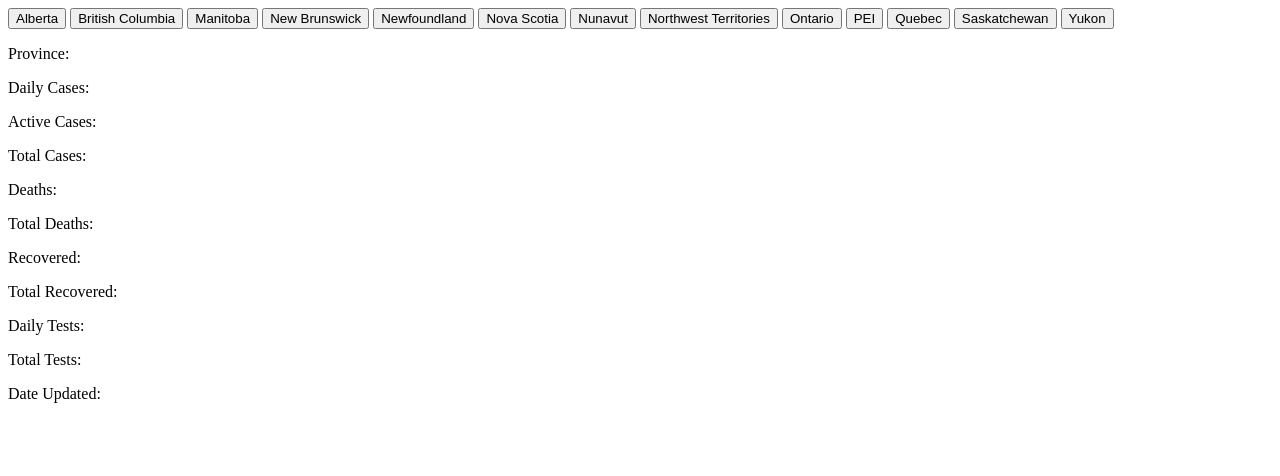
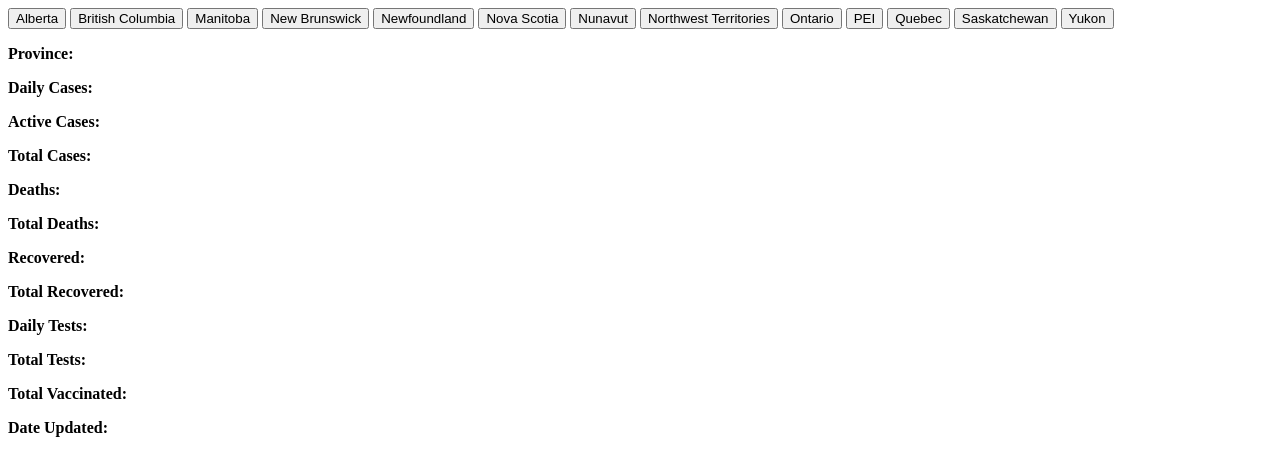
Before and after one commit to BrettJerrett/CanadaCovidDisplay, a plain HTML site: page index.html in a window 1280 px wide. Drawn offline with Linux system fonts and the light colour scheme; no server answers.

Commit message:
Added total vaccinated

```diff
--- a/covid.js
+++ b/covid.js
@@ -17,7 +17,9 @@ fetch('http://api.opencovid.ca/summary')
         document.getElementById("totalRecovered").textContent=provinceObject[0].cumulative_recovered;
         document.getElementById("tests").textContent=provinceObject[0].cumulative_recovered;
         document.getElementById("totalTests").textContent=provinceObject[0].cumulative_testing;
+        document.getElementById("vaccinated").textContent=(provinceObject[0].cumulative_avaccine + provinceObject[0].cumulative_cvaccine + provinceObject[0].dvaccine);
         document.getElementById("date").textContent=provinceObject[0].date;
+
     }
 
     if (document.addEventListener) {
@@ -50,7 +52,6 @@ fetch('http://api.opencovid.ca/summary')
 
             element = element.parentNode;
         }
-
     }
 
 
--- a/index.html
+++ b/index.html
@@ -22,17 +22,18 @@
     <button id="Saskatchewan" class="provinceButtons">Saskatchewan</button>
     <button id="Yukon" class="provinceButtons">Yukon</button>
 
-    <p>Province: <span id="provinceName"/></p>
-    <p>Daily Cases: <span id="cases"/></p>
-    <p>Active Cases: <span id="active"/></p>
-    <p>Total Cases: <span id="totalCases"/></p>
-    <p>Deaths: <span id="deaths"/></p>
-    <p>Total Deaths: <span id="totalDeaths"/></p>
-    <p>Recovered: <span id="recovered"/></p>
-    <p>Total Recovered: <span id="totalRecovered"/></p>
-    <p>Daily Tests: <span id="tests"/></p>
-    <p>Total Tests: <span id="totalTests"/></p>
-    <p>Date Updated: <span id="date"/></p>
+    <p><b>Province:</b> <span id="provinceName"/></p>
+    <p><b>Daily Cases:</b> <span id="cases"/></p>
+    <p><b>Active Cases:</b> <span id="active"/></p>
+    <p><b>Total Cases:</b> <span id="totalCases"/></p>
+    <p><b>Deaths:</b> <span id="deaths"/></p>
+    <p><b>Total Deaths:</b> <span id="totalDeaths"/></p>
+    <p><b>Recovered:</b> <span id="recovered"/></p>
+    <p><b>Total Recovered:</b> <span id="totalRecovered"/></p>
+    <p><b>Daily Tests:</b> <span id="tests"/></p>
+    <p><b>Total Tests:</b> <span id="totalTests"/></p>
+    <p><b>Total Vaccinated:</b> <span id="vaccinated"/></p>
+    <p><b>Date Updated:</b> <span id="date"/></p>
 
 </body>
 </html>
```
Also changed, not shown: style.scss (added).
